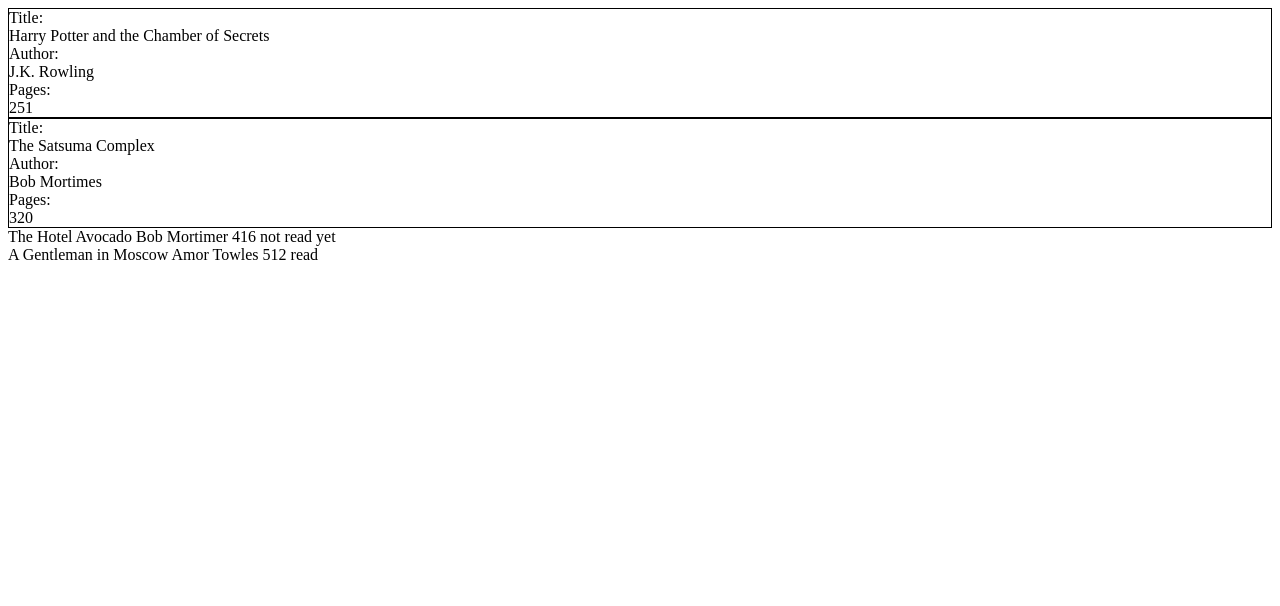
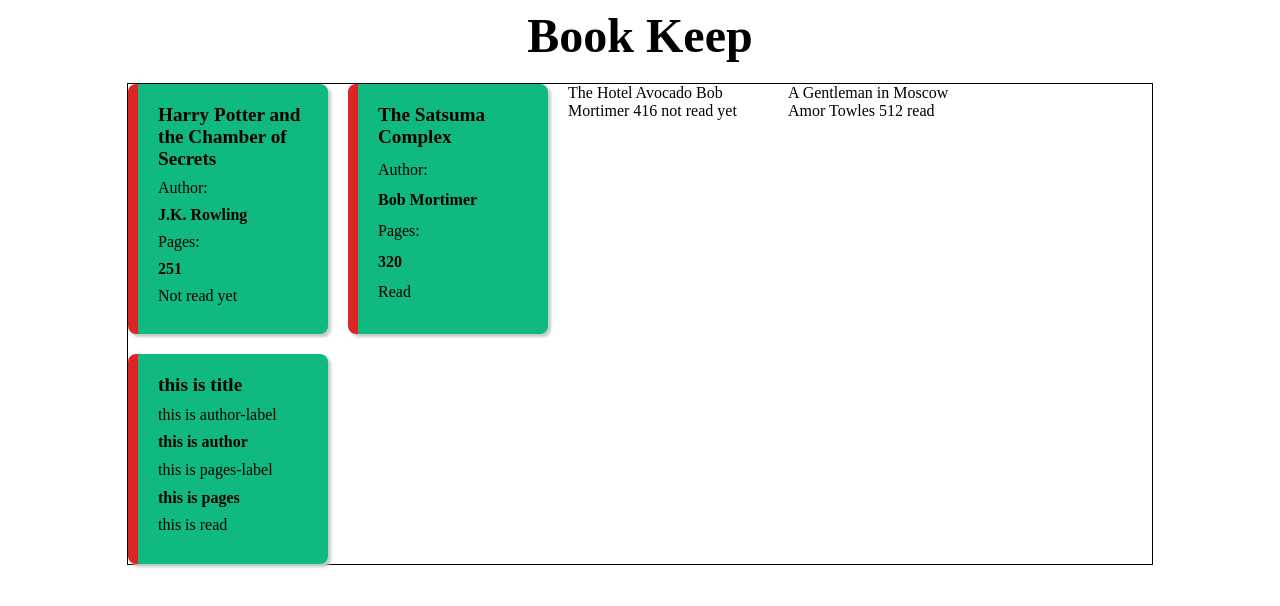
Before and after one commit to darek632/Project-Library, a plain HTML site: page index.html in a window 1280 px wide. Drawn offline with Linux system fonts and the light colour scheme.

Commit message:
use array of classNames to dynamically create card

```diff
--- a/index.html
+++ b/index.html
@@ -8,23 +8,24 @@
  <script src="main.js" defer></script>
 </head>
 <body>
+    <div class="book-keep-title"> Book Keep </div>
     <div class="main-container">
 
         <div class="card">
-            <div>Title:</div>
-            <div>Harry Potter and the Chamber of Secrets</div>
-            <div>Author:</div>
-            <div>J.K. Rowling</div>
-            <div>Pages:</div>
-            <div>251</div>
+            <div class="title"> Harry Potter and the Chamber of Secrets</div>
+            <div class="author-label">Author:</div>
+            <div class="author">J.K. Rowling</div>
+            <div class="pages-label">Pages:</div>
+            <div class="pages">251</div>
+            <div class="read"> Not read yet</div>
         </div>
         <div class="card">
-            <div>Title:</div>
-            <div>The Satsuma Complex</div>
-            <div>Author:</div>
-            <div>Bob Mortimes</div>
-            <div>Pages:</div>
-            <div>320</div>
+            <div class="title">The Satsuma Complex</div>
+            <div class="author-label">Author:</div>
+            <div class="author">Bob Mortimer</div>
+            <div class="pages-label">Pages:</div>
+            <div class="pages">320</div>
+            <div class="read"> Read</div>
         </div>
 
     </div>
--- a/main.js
+++ b/main.js
@@ -30,11 +30,13 @@
     read: "read",
   }
 
-  myLibrary.push(book1,book2);
+  myLibrary.push(book1,book2); // adding books to store in array
 
 
 let mainDiv = document.querySelector(".main-container");
 
+
+// function to loop through each array and display each book on page.
 myLibrary.forEach( (element) => {
 let sampleBook = "";
 for (let x in element) {
@@ -50,6 +52,31 @@
 }
 );
 
+// function to create card for each new book
+
+const cardClassNames = ["title", "author-label", "author", "pages-label", "pages", "read"]
+
+function createCard () {
+    let card = document.createElement("div");
+    card.classList.add("card");
+    // for (let i=0; i < 7; i++) {
+    //     const div = document.createElement("div");
+    //     div.textContent = "Pussy bitch";
+    //     card.appendChild(div);
+    // }
+
+    cardClassNames.forEach(className => {
+        const div = document.createElement("div");
+        div.classList.add(className);
+        div.textContent = `this is ${className}`;
+        card.appendChild(div);
+    })
+
+    mainDiv.appendChild(card) ;
+}
+
+createCard();
+
 // let arraySplit = "";
 // for (let x in myLibrary) {
 //     arraySplit += myLibrary[x] + " ";
--- a/styles.css
+++ b/styles.css
@@ -1 +1,40 @@
-.card { border: 1px solid black;}
+.card {
+    padding: 20px;
+    background-color: #10b981;
+    border-radius: 8px;
+   border-left: 10px solid #dc2626;
+   box-shadow: 3px 3px 3px 0px #C3CCC6;
+   display: grid;
+
+
+
+}
+
+body {
+    display: flex;
+    flex-direction: column;
+   align-items: center;
+   gap: 20px;
+}
+
+.book-keep-title {
+    font-size: 3rem;
+    font-weight: bold;
+}
+
+.main-container {
+    display: grid;
+    width: 80vw;
+    height: 60vh;
+    border: 1px solid black;
+    grid-template-columns: repeat(auto-fit, clamp(150px,200px, 300px));
+    grid-template-rows: repeat(auto-fit, clamp(200px, 250px, 300px));
+    gap: 20px;
+}
+
+.title {
+    font-size: 1.2rem;
+    font-weight: bold;
+}
+
+.author, .pages { font-weight: bold;}
```
